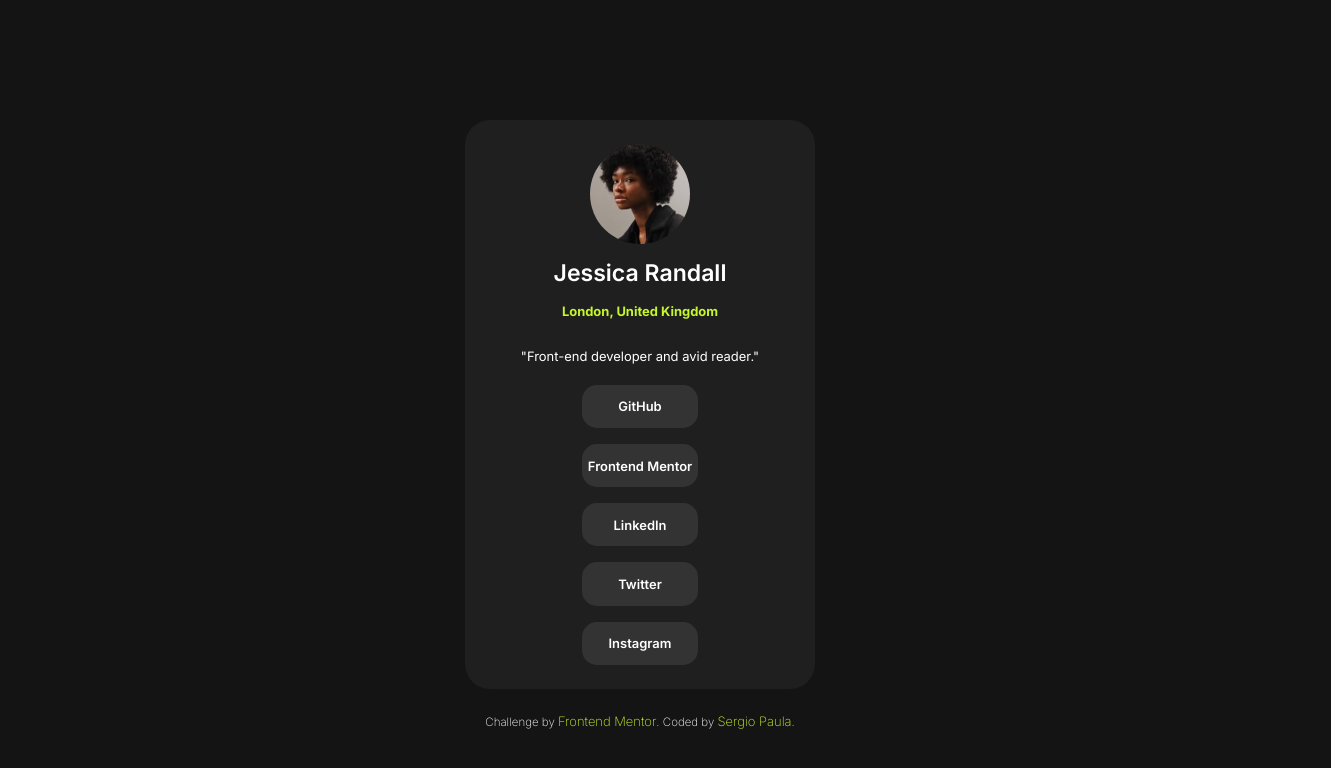
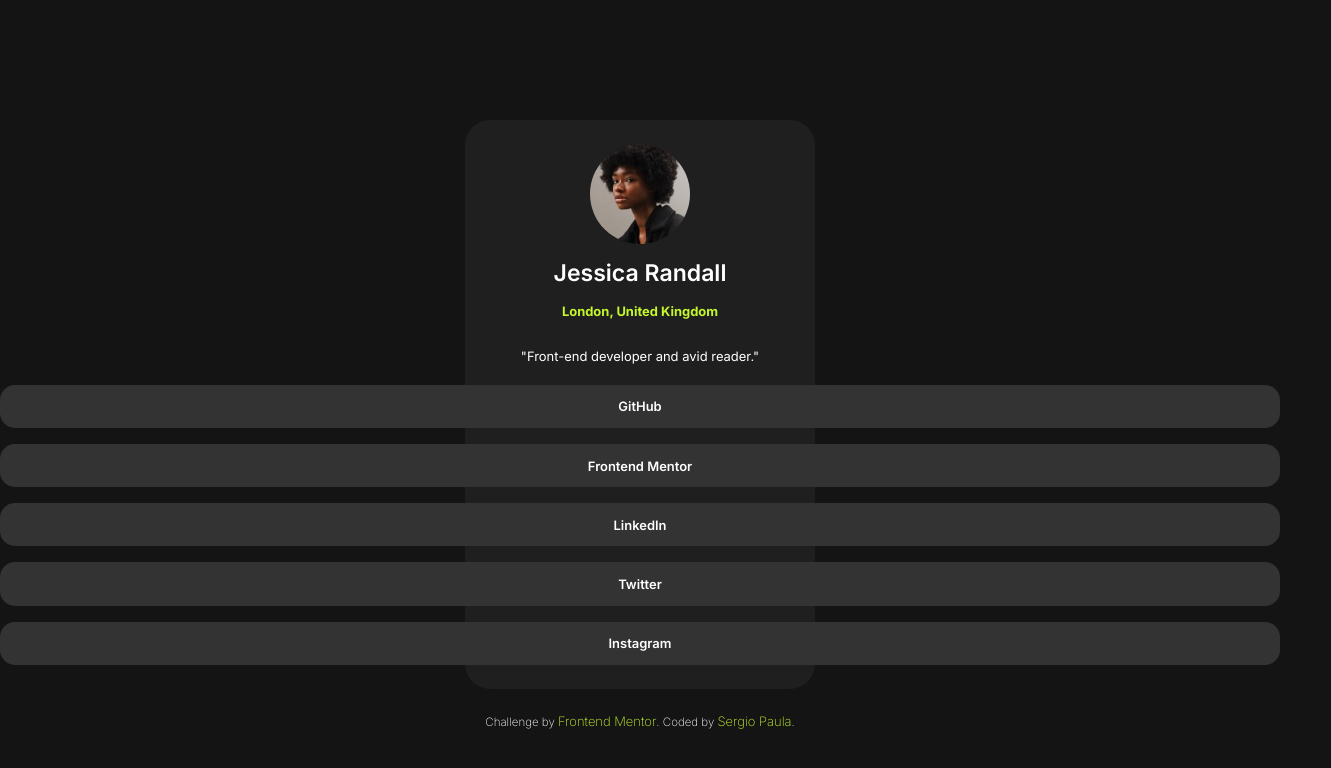
Before and after one commit to SergioPaula/FRONTEND_MENTOR, a plain HTML site: page TESTE - 02/index_sergio.html in a window 1280 px wide. Shown: the whole page, 1331 px wide, since content can reach past the window. Drawn offline with Linux system fonts and the light colour scheme.

Commit message:
teste butões

```diff
--- a/TESTE - 02/social-links-profile-main/assets/style-mobile.css
+++ b/TESTE - 02/social-links-profile-main/assets/style-mobile.css
@@ -67,6 +67,7 @@ span{
 .area-links {
     display: flex;
     flex-direction: column;
+    align-items: stretch;
     gap: 16px;
     text-align: center;
     text-decoration: none;
@@ -77,7 +78,7 @@ span{
 button {
     border-radius: 15px;
     background-color: var(--Grey700);
-    max-width: 100svw;
+    width: 100svw;
     height: 3rem;
     border: 0px;
     font-weight: 600;
```
